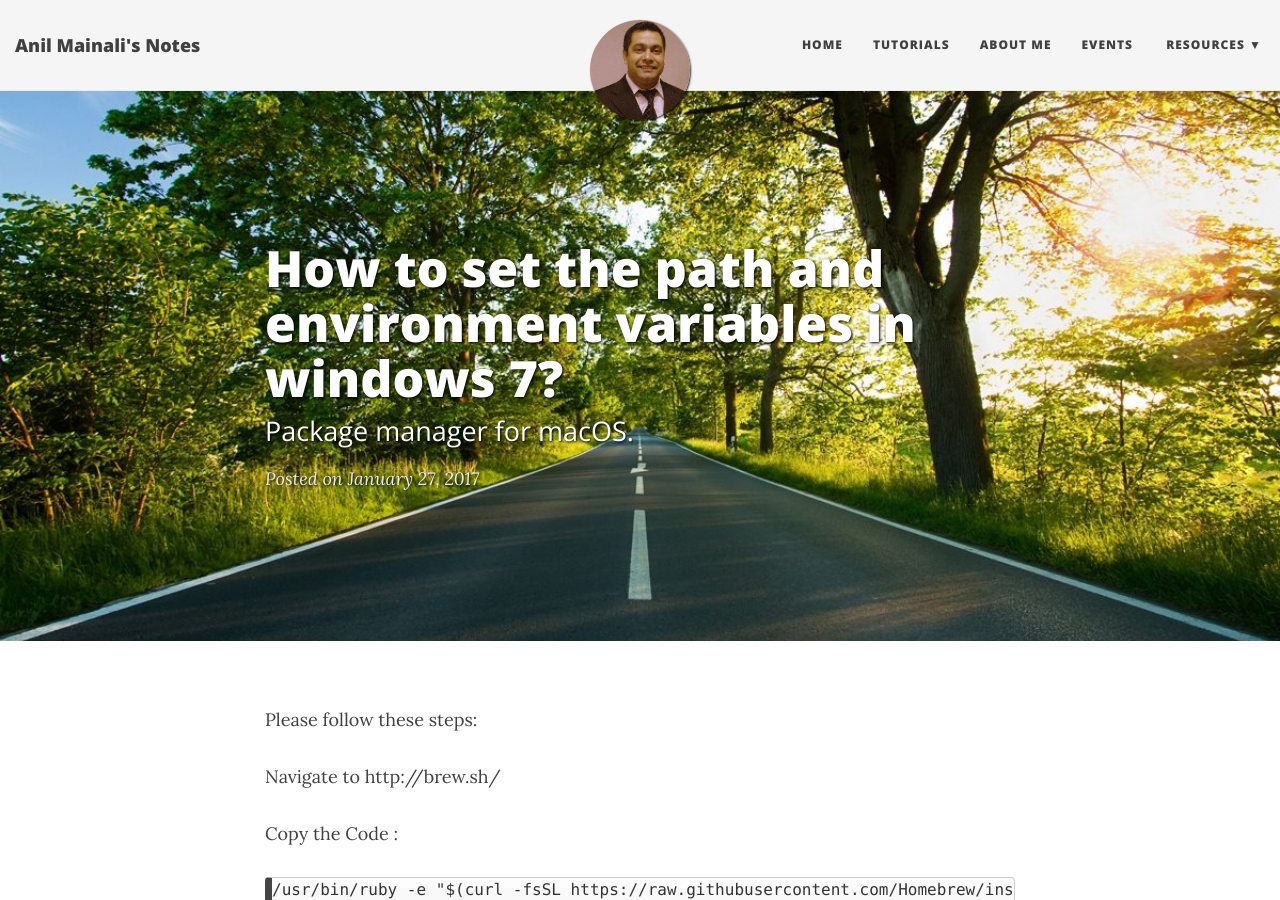
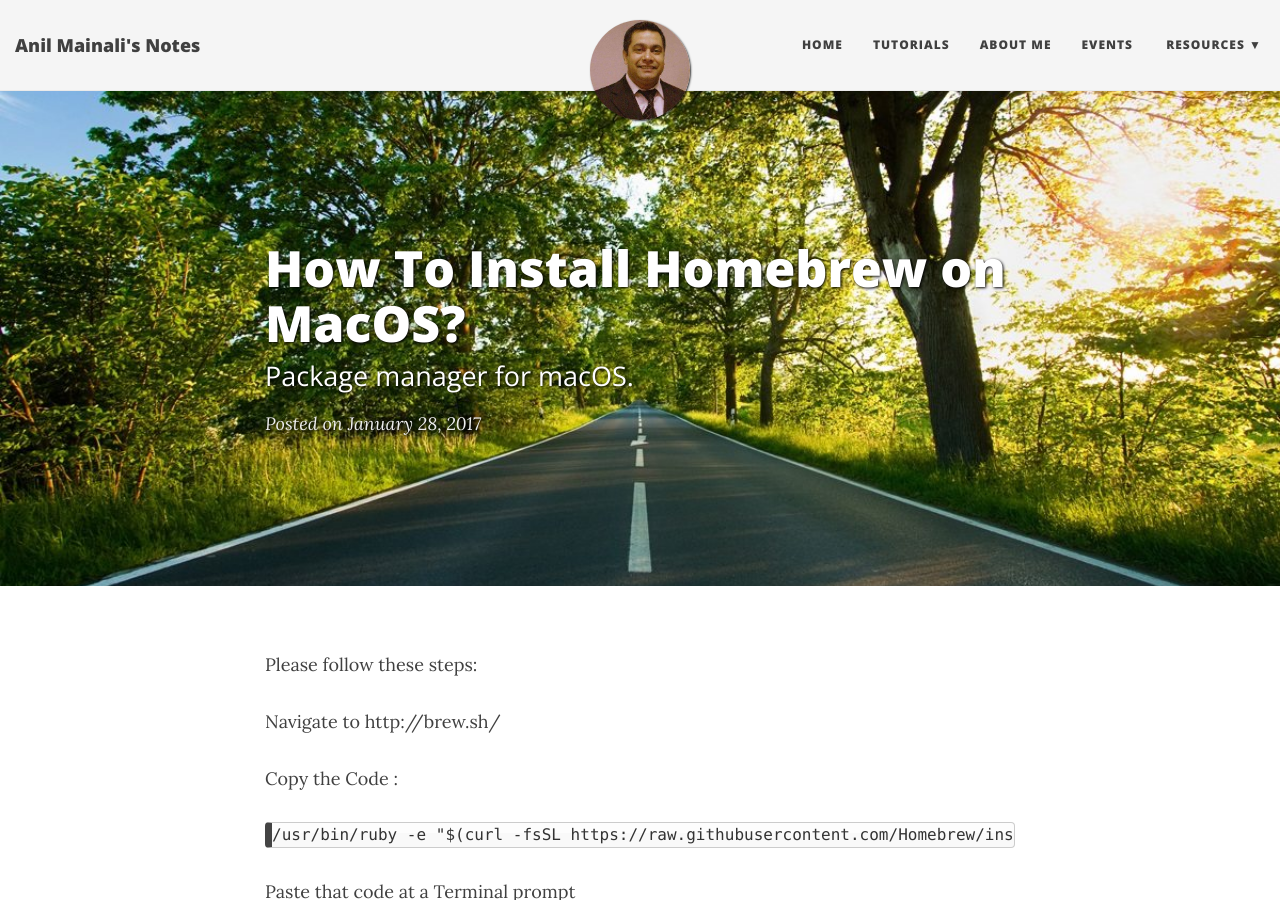
Before and after one commit to anilmainali/anilmainali.github.io, a Jekyll site: the page built from _posts/2017-01-28-How-To-Install-Homebrew-on-Mac-OS.md, in a window 1280 px wide and 900 px high. Built offline with Jekyll 4.4.1, drawn with Linux system fonts in a browser that asks for light colours; nearby versions of some CDN libraries.

Commit message:
Update and rename 2017-01-27-How-To-Install-Homebrew-on-Mac-OS.md to 2017-01-28-How-To-Install-Homebrew-on-Mac-OS.md

```diff
--- a/_posts/2017-01-27-How-To-Install-Homebrew-on-Mac-OS.md
+++ b/_posts/2017-01-28-How-To-Install-Homebrew-on-Mac-OS.md
@@ -1,6 +1,6 @@
 ---
 layout: post
-title: How to set the path and environment variables in windows 7?
+title: How To Install Homebrew on MacOS?
 subtitle: Package manager for macOS.
 tags: [MacOS, Package Manager for MacOS]
 bigimg: /img/path.jpg
```
